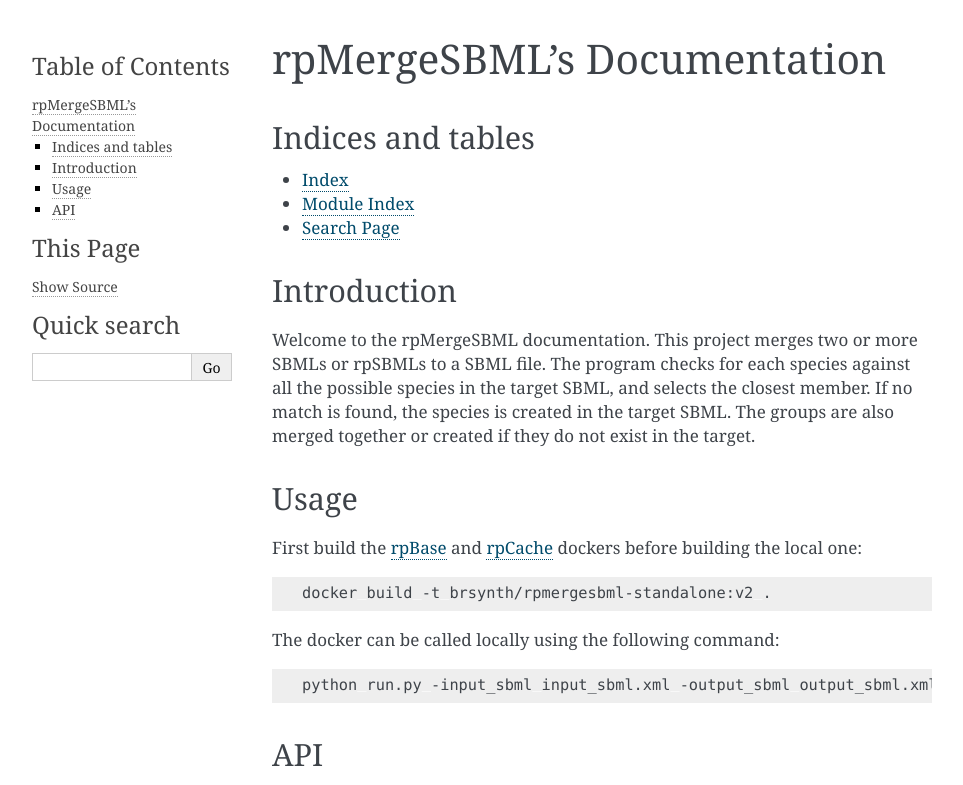
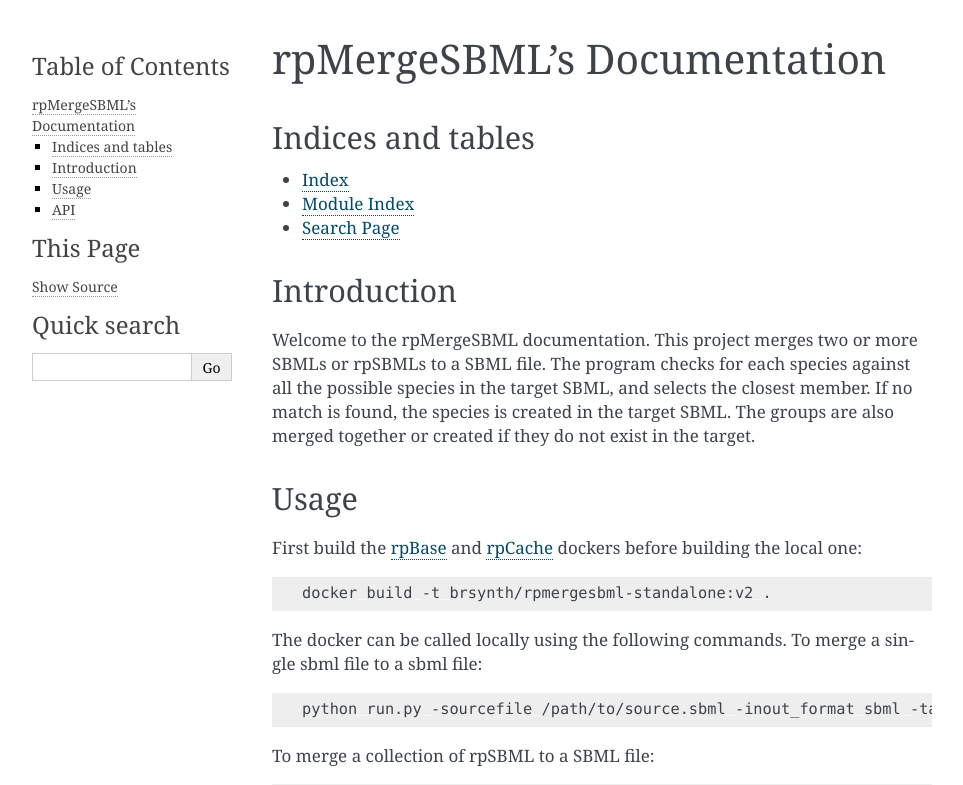
Before and after one commit to galaxy-synbiocad/rpMergeSBML, a Sphinx documentation site: the page built from doc/source/index.rst, in a window 1280 px wide. Shown: the top 785 px of the page, without its empty margins (148-1111 px from the left). Built offline with Sphinx 7.4.7, drawn with Linux system fonts in a browser that asks for light colours; some of the changed text lies outside the part shown; grey boxes are pictures that could not be loaded.

Commit message:
small changes

```diff
--- a/doc/source/index.rst
+++ b/doc/source/index.rst
@@ -25,11 +25,17 @@ First build the rpBase_ and rpCache_ dockers before building the local one:
 
    docker build -t brsynth/rpmergesbml-standalone:v2 .
 
-The docker can be called locally using the following command:
+The docker can be called locally using the following commands. To merge a single sbml file to a sbml file:
 
 .. code-block:: bash
 
-   python run.py -input_sbml input_sbml.xml -output_sbml output_sbml.xml
+   python run.py -sourcefile /path/to/source.sbml -inout_format sbml -target_sbml /path/to/target.sbml -output output.sbml
+
+To merge a collection of rpSBML to a SBML file:
+
+.. code-block:: bash
+
+   python run.py -sourcefile /path/to/source.tar -inout_format tar -target_sbml /path/to/target.sbml -output output.tar
 
 API
 ###
```
